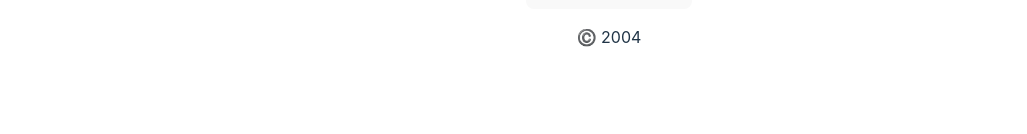
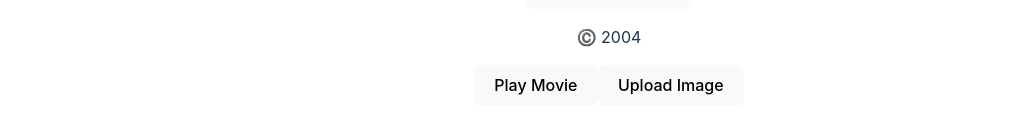
Before and after one commit to drbilll/react-things, a React (Vite) app: page / in a window 1280 px wide. Shown: the part 4438-4572 px from the top of the page, without its empty margins (31-1058 px from the left). Before the commit the page ends 4535 px from the top, so only its background shows below. Built offline with nearby package versions, Linux system fonts and the light colour scheme.

Commit message:
Commit 10-Responding-to-Events

```diff
--- a/src/App.jsx
+++ b/src/App.jsx
@@ -11,6 +11,7 @@ import PackingList from './PackingList'
 import Profile1 from './Profile1'
 import ToDoList from './ToDoList'
 import TodoListBrace from './TodoListBrace'
+import Toolbar from './Toolbar'
 
 
 
@@ -54,10 +55,14 @@ function App() {
       </div>
 
       <div>
-      <FancyText title text="Get Inspired App" />
-      <InspirationGenerator>
-        <Copyright year={2004} />
-      </InspirationGenerator>
+        <FancyText title text="Get Inspired App" />
+        <InspirationGenerator>
+          <Copyright year={2004} />
+        </InspirationGenerator>
+      </div>
+
+      <div>
+        <Toolbar />
       </div>
 
     </>
--- /dev/null
+++ b/src/Toolbar.jsx
@@ -0,0 +1,25 @@
+function Button({ onClick, children }) {
+    return (
+      <button onClick={e => {
+        e.stopPropagation();
+        onClick();
+      }}>
+        {children}
+      </button>
+    );
+  }
+
+  export default function Toolbar() {
+    return (
+      <div className="Toolbar" onClick={() => {
+        alert('You clicked on the toolbar!');
+      }}>
+        <Button onClick={() => alert('Playing!')}>
+          Play Movie
+        </Button>
+        <Button onClick={() => alert('Uploading!')}>
+          Upload Image
+        </Button>
+      </div>
+    );
+  }
```
